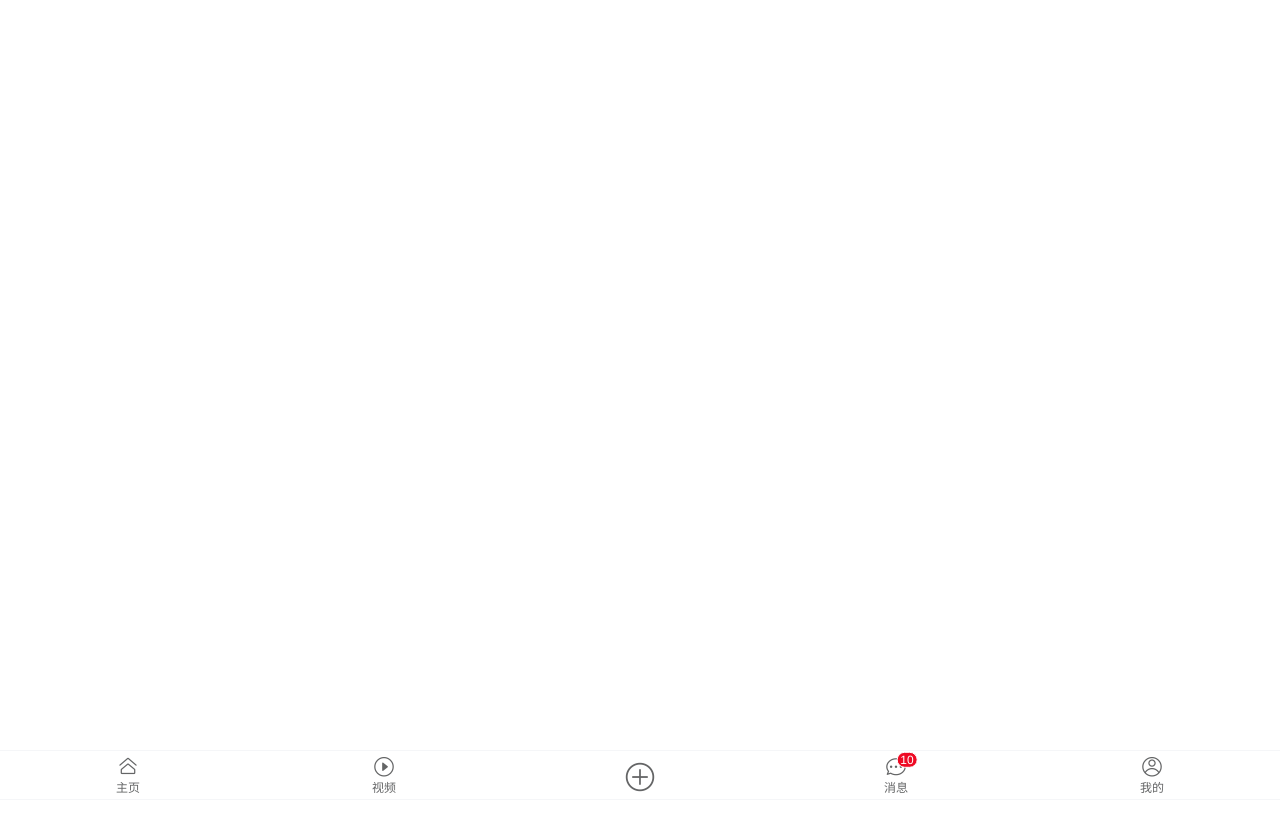
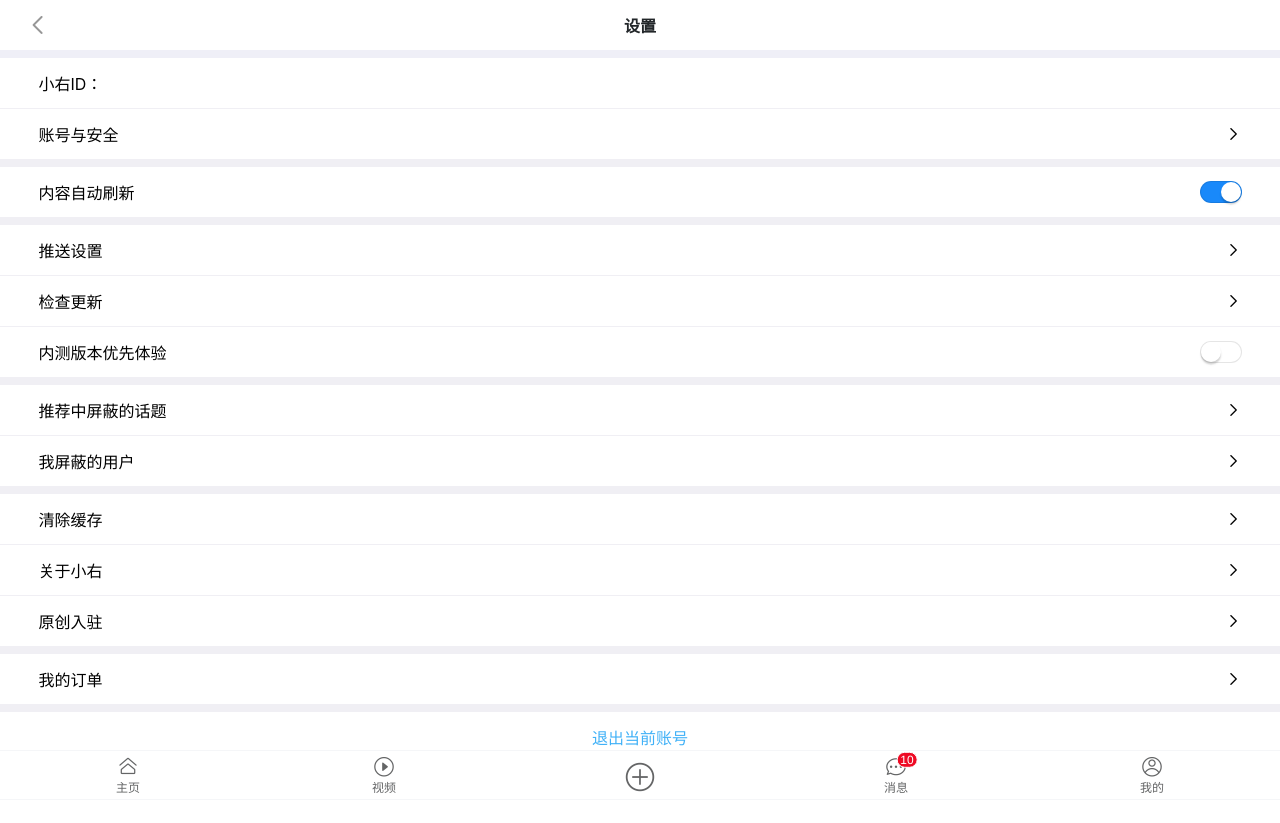
Before and after one commit to dxh98/Live-Joke, a Vue app: page /#/mine/setting in a window 1280 px wide. Before the commit the page ends 800 px from the top, so only its background shows below. Built offline with nearby package versions, Linux system fonts and the light colour scheme.

Commit message:
设置页面的修改

```diff
--- a/src/components/Login/index.vue
+++ b/src/components/Login/index.vue
@@ -68,10 +68,12 @@
   padding: 0px;
   justify-content: space-between;
   align-items: flex-end;
+  position: relative;
 }
 .Add-close {
-  margin-left: 4%;
-  margin-bottom: 54%;
+  position: absolute;
+  top: 5%;
+  left: 3%;
   color: #fff;
 }
 .btn {
--- a/src/components/Register/index.vue
+++ b/src/components/Register/index.vue
@@ -41,9 +41,9 @@
         console.log(this.imgUrl);
         console.log(res);
         if (res.data.code == "success") {
-          // this.$router.push({
-          //   name: "login"
-          // });
+          this.$router.push({
+            name: "login"
+          });
         } else {
           alert("请注册正确的账号信息");
         }
@@ -57,7 +57,6 @@
     afterRead(file) {
       const formData = new FormData();
       formData.append("file", file.file);
-
       post("http://106.14.70.106:3009/api/v1/common/file_upload", formData, {
         headers: {
           "Content-Type": "multipart/form-data"
@@ -84,11 +83,13 @@
   padding: 0px;
   justify-content: space-between;
   align-items: flex-end;
+  position: relative;
 }
 .Add-close {
-  margin-left: 4%;
-  margin-bottom: 54%;
   color: #fff;
+  position: absolute;
+  top: 5%;
+  left: 3%;
 }
 .btn {
   margin-left: 15%;
--- /dev/null
+++ b/src/components/Setting/index.vue
@@ -0,0 +1,151 @@
+<template>
+  <div class="setting">
+    <div class="Top">
+      <van-icon name="arrow-left" class="Icons" @click="Return()" />
+      <h5>设置</h5>
+    </div>
+    <div class="Section">
+      <ul>
+        <li>
+          <span>小右ID：{{this.msg}}</span>
+        </li>
+        <li style="border-bottom:8px solid #f0eff4">
+          <span>账号与安全</span>
+          <van-icon name="arrow" class="Icon-right" />
+        </li>
+        <li style="border-bottom:8px solid #f0eff4">
+          <span>内容自动刷新</span>
+          <van-switch v-model="checked" size="20px" class="Switch" />
+        </li>
+        <li>
+          <span>推送设置</span>
+          <van-icon name="arrow" class="Icon-right" />
+        </li>
+        <li>
+          <span>检查更新</span>
+          <van-icon name="arrow" class="Icon-right" />
+        </li>
+        <li style="border-bottom:8px solid #f0eff4">
+          <span>内测版本优先体验</span>
+          <van-switch v-model="checked1" size="20px" class="Switch" />
+        </li>
+        <li>
+          <span>推荐中屏蔽的话题</span>
+          <van-icon name="arrow" class="Icon-right" />
+        </li>
+        <li style="border-bottom:8px solid #f0eff4">
+          <span>我屏蔽的用户</span>
+          <van-icon name="arrow" class="Icon-right" />
+        </li>
+        <li>
+          <span>清除缓存</span>
+          <van-icon name="arrow" class="Icon-right" />
+        </li>
+        <li>
+          <span>关于小右</span>
+          <van-icon name="arrow" class="Icon-right" />
+        </li>
+        <li style="border-bottom:8px solid #f0eff4">
+          <span>原创入驻</span>
+          <van-icon name="arrow" class="Icon-right" />
+        </li>
+        <li style="border-bottom:8px solid #f0eff4">
+          <span>我的订单</span>
+          <van-icon name="arrow" class="Icon-right" />
+        </li>
+        <li class="Last-li">
+          <p @click="Logout()">退出当前账号</p>
+        </li>
+      </ul>
+      <div style="height:60px"></div>
+    </div>
+  </div>
+</template>
+
+<script>
+export default {
+  data() {
+    return {
+      checked: true,
+      checked1: false
+    };
+  },
+  created() {
+    if (localStorage.getItem("token")) {
+      this.msg = localStorage.getItem("userName");
+    }
+  },
+  methods: {
+    Return() {
+      this.$router.push({
+        name: "mine"
+      });
+    },
+    Logout() {
+      localStorage.removeItem("token");
+      localStorage.removeItem("userName");
+      this.$router.push({
+        name: "mines"
+      });
+    }
+  }
+};
+</script>
+
+
+
+<style scope>
+.setting {
+  width: 100%;
+  display: flex;
+  flex-direction: column;
+  height: auto;
+}
+.Top {
+  width: 100%;
+  height: 50px;
+  display: flex;
+  position: relative;
+  justify-content: center;
+  align-items: center;
+  border-bottom: 8px solid #efeff7;
+}
+.Icons {
+  position: absolute;
+  left: 2%;
+  color: #979797;
+  font-size: 24px;
+}
+.Top h5 {
+  color: #222629;
+  font-size: 16px;
+}
+.Section li {
+  width: 100%;
+  height: 50px;
+  display: flex;
+  align-items: center;
+  border-bottom: 1px solid #f0eff4;
+  position: relative;
+}
+.Section span {
+  margin-left: 3%;
+}
+.Switch {
+  position: absolute;
+  right: 3%;
+}
+.Icon-right {
+  position: absolute;
+  right: 3%;
+}
+.Last-li {
+  display: flex;
+  justify-content: center;
+  align-items: center;
+  color: #40b1f7;
+}
+/* .van-tabbar {
+  display: none;
+} */
+</style>
--- /dev/null
+++ b/src/components/Settings/index.vue
@@ -0,0 +1,126 @@
+<template>
+  <div class="setting">
+    <div class="Top">
+      <van-icon name="arrow-left" class="Icons" @click="Return()" />
+      <h5>设置</h5>
+    </div>
+    <div class="Section">
+      <ul>
+        <li style="border-bottom:8px solid #f0eff4">
+          <span>内容自动刷新</span>
+          <van-switch v-model="checked" size="20px" class="Switch" />
+        </li>
+        <li>
+          <span>推送设置</span>
+          <van-icon name="arrow" class="Icon-right" />
+        </li>
+        <li>
+          <span>检查更新</span>
+          <van-icon name="arrow" class="Icon-right" />
+        </li>
+        <li style="border-bottom:8px solid #f0eff4">
+          <span>内测版本优先体验</span>
+          <van-switch v-model="checked1" size="20px" class="Switch" />
+        </li>
+        <li style="border-bottom:8px solid #f0eff4">
+          <span>推荐中屏蔽的话题</span>
+          <van-icon name="arrow" class="Icon-right" />
+        </li>
+
+        <li>
+          <span>清除缓存</span>
+          <van-icon name="arrow" class="Icon-right" />
+        </li>
+        <li>
+          <span>关于小右</span>
+          <van-icon name="arrow" class="Icon-right" />
+        </li>
+        <li style="border-bottom:8px solid #f0eff4">
+          <span>原创入驻</span>
+          <van-icon name="arrow" class="Icon-right" />
+        </li>
+        <li style="border-bottom:8px solid #f0eff4">
+          <span>我的订单</span>
+          <van-icon name="arrow" class="Icon-right" />
+        </li>
+      </ul>
+      <div style="height:60px"></div>
+    </div>
+  </div>
+</template>
+
+<script>
+export default {
+  data() {
+    return {
+      checked: true,
+      checked1: false
+    };
+  },
+  methods: {
+    Return() {
+      this.$router.push({
+        name: "mines"
+      });
+    }
+  }
+};
+</script>
+
+
+
+<style scope>
+.setting {
+  width: 100%;
+  display: flex;
+  flex-direction: column;
+  height: auto;
+}
+.Top {
+  width: 100%;
+  height: 50px;
+  display: flex;
+  position: relative;
+  justify-content: center;
+  align-items: center;
+  border-bottom: 8px solid #efeff7;
+}
+.Icons {
+  position: absolute;
+  left: 2%;
+  color: #979797;
+  font-size: 24px;
+}
+.Top h5 {
+  color: #222629;
+  font-size: 16px;
+}
+.Section li {
+  width: 100%;
+  height: 50px;
+  display: flex;
+  align-items: center;
+  border-bottom: 1px solid #f0eff4;
+  position: relative;
+}
+.Section span {
+  margin-left: 3%;
+}
+.Switch {
+  position: absolute;
+  right: 3%;
+}
+.Icon-right {
+  position: absolute;
+  right: 3%;
+}
+.Last-li {
+  display: flex;
+  justify-content: center;
+  align-items: center;
+  color: #40b1f7;
+}
+/* .van-tabbar {
+  display: none;
+} */
+</style>
--- a/src/router/index.js
+++ b/src/router/index.js
@@ -13,6 +13,8 @@
 import register from '../components/Register'
 import login from '../components/Login'
 import mines from '../components/Mines'
+import setting from '../components/Setting'
+import settings from '../components/Settings'
 
 
 Vue.use(VueRouter)
@@ -86,7 +88,7 @@
     component: mine,
     meta: {
         needLogin: true
-    }
+    },
 }, {
     path: '/mine/login',
     name: 'login',
@@ -99,13 +101,25 @@
     path: '/mines',
     name: 'mines',
     component: mines
+}, {
+    path: '/mine/setting',
+    name: 'setting',
+    component: setting
+},
+{
+    path: '/mines/settings',
+    name: 'settings',
+    component: settings
 }
 ]
 
 const router = new VueRouter({
     routes
 })
-
+const originalPush = VueRouter.prototype.push
+VueRouter.prototype.push = function push(location) {
+    return originalPush.call(this, location).catch(err => err)
+}
 router.beforeEach((to, from, next) => {
     //当前跳转的页面是否需要登陆
     if (to.meta.needLogin) {
--- a/src/views/Mine/index.vue
+++ b/src/views/Mine/index.vue
@@ -5,9 +5,9 @@
         <img :src="this.imgUrl" alt />
       </div>
       <span class="name">{{this.msg}}</span>
-      <a href="javascript:void(0)" class="setting">
+      <router-link class="setting" :to="{name:'setting'}">
         <van-icon name="setting-o" />
-      </a>
+      </router-link>
     </header>
     <div class="nav">
       <figure>
@@ -151,11 +151,10 @@
             <van-icon name="arrow" class="f6" />
           </a>
         </li>
-        <li>
-          <a href="javascript:void(0)"></a>
-        </li>
       </ul>
     </div>
+    <div style="height:60px"></div>
+    <router-view></router-view>
   </div>
 </template>
 
@@ -165,10 +164,12 @@
   name: "Mine",
   data() {
     return {
-      imgUrl: ""
+      imgUrl: "",
+      msg: ""
     };
   },
   created() {
+    setInterval(() => {
       if (localStorage.getItem("token")) {
         this.msg = localStorage.getItem("userName");
         get("http://106.14.70.106:3009/api/v1/users/info", {
@@ -177,11 +178,12 @@
           }
         }).then(res => {
           this.imgUrl = "http://106.14.70.106:3009" + res.data.avatar;
-        console.log(res);
         });
       } else {
       }
-  }
+    }, 1000);
+  },
+  methods: {}
 };
 </script>
 
@@ -203,13 +205,13 @@
   padding: 0px;
   justify-content: space-between;
   align-items: flex-end;
+  position: relative;
 }
 .Head-portrait {
   width: 70px;
   height: 70px;
-  background: #f00;
   border-radius: 50%;
-  position: relative;
+  position: absolute;
   bottom: 45%;
   left: 5%;
 }
@@ -219,17 +221,18 @@
   border-radius: 50%;
 }
 .name {
-  background: #f00;
-  position: relative;
+  position: absolute;
+  left: 5%;
   bottom: 30%;
-  right: 75%;
+  color: #fff;
+  background: #ccc;
 }
 .setting {
   width: 18px;
   height: 18px;
-  position: fixed;
-  left: 90%;
-  top: 2%;
+  position: absolute;
+  right: 3%;
+  top: 6%;
   color: #fff;
   font-size: 18px;
 }
@@ -239,7 +242,7 @@
   height: 70px;
   display: flex;
   flex-wrap: wrap;
-  border-bottom: 1px solid #ccc;
+  border-bottom: 1px solid #f0eff4;
 }
 .nav figure {
   width: 20%;
@@ -272,6 +275,7 @@
   height: 60px;
   align-items: center;
   border-bottom: 1px solid #ccc;
+  position: relative;
 }
 .list a span {
   margin-left: 2%;
@@ -285,9 +289,10 @@
   width: 100px;
 }
 .f6 {
-  margin-left: 60%;
   font-size: 20px;
   color: #ccc;
+  position: absolute;
+  right: 3%;
 }
 ul li:nth-child(10) {
   border-top: 8px solid #cccccc;
```
Also changed, not shown: src/components/Mines/index.vue (+6 -18 lines), src/views/AddContent/index.vue (+20 -17 lines). Lines whose indentation alone changed are shown as unchanged.
